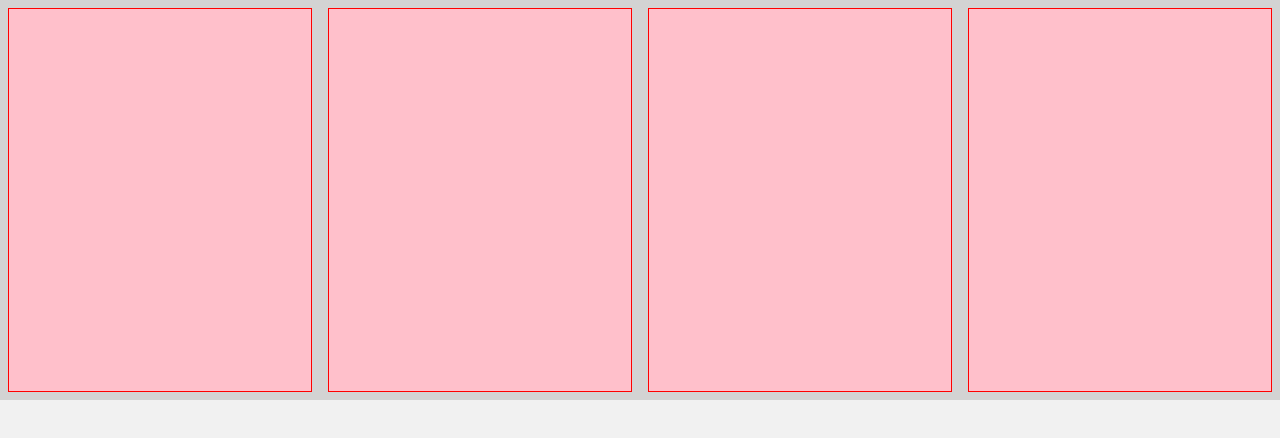
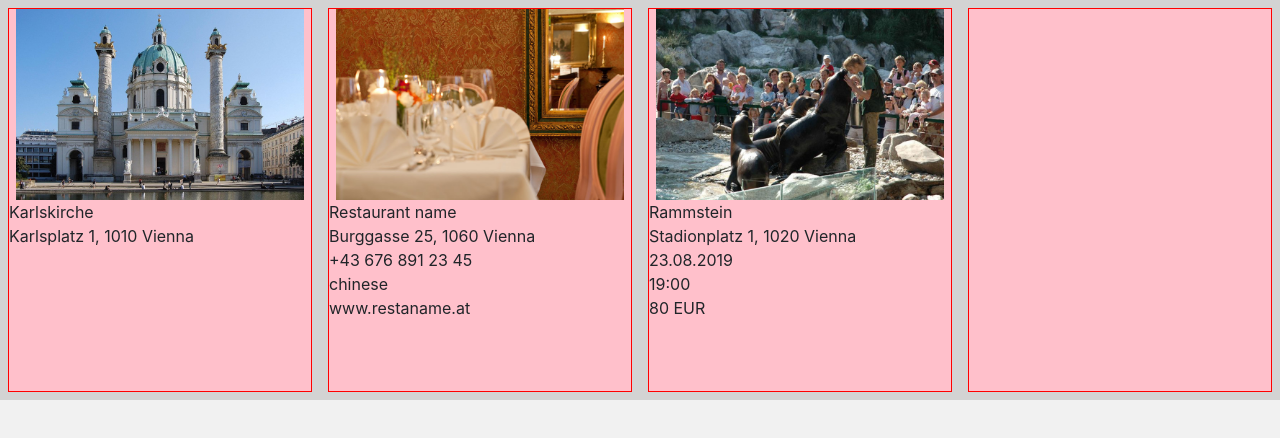
Before and after one commit to aliravn/CF-CR07-Valeria, a plain HTML site: page index.html in a window 1280 px wide. Drawn offline with nearby package versions, Linux system fonts and the light colour scheme.

Commit message:
add more objects for resting

```diff
--- a/index.html
+++ b/index.html
@@ -6,8 +6,6 @@
 	<title>PAGE TITLE HERE</title>
 	<link rel="stylesheet" href="https://stackpath.bootstrapcdn.com/bootstrap/4.3.1/css/bootstrap.min.css" integrity="sha384-ggOyR0iXCbMQv3Xipma34MD+dH/1fQ784/j6cY/iJTQUOhcWr7x9JvoRxT2MZw1T" crossorigin="anonymous">
 	<link rel="stylesheet" type="text/css" href="css/style.css">
-	<!-- LINK TO FONT AWESOME (optional)-->
-	<!-- LINK TO WEBFONT (optional) -->
 </head>
 
 
@@ -15,13 +13,43 @@
 	<div class="container-fluid">
 		<section class="row">
 			<div class="col-12 col-md-6 col-lg-3 p-2"> <!-- padding inside the column is set to 2 to separate the content visually -->
-				<div class="test"></div>
+				<div class="test">
+					<div class="image-container">
+						<img class="img-fluid" src="img/test_Karlsplatz.jpg">
+					</div>
+					<div class="text-container">
+						<p class="">Karlskirche</p>
+						<p class="">Karlsplatz 1, 1010 Vienna</p>
+					</div>
+				</div>
 			</div>
 			<div class="col-12 col-md-6 col-lg-3 p-2">
-				<div class="test"></div>
+				<div class="test">
+					<div class="image-container">
+						<img class="img-fluid" src="img/test_rest_sixta.png">
+					</div>
+					<div class="text-container">
+						<p class="">Restaurant name</p>
+						<p class="">Burggasse 25, 1060 Vienna</p>
+						<p class="">+43 676 891 23 45</p>
+						<p class="">chinese</p>
+						<p class="">www.restaname.at</p>
+					</div>
+				</div>
 			</div>
 			<div class="col-12 col-md-6 col-lg-3 p-2">
-				<div class="test"></div>
+				<div class="test">
+					<div class="image-container">
+						<img class="img-fluid" src="img/test_zoo.jpg">
+					</div>
+					<div class="">
+						<p class="">Rammstein</p>
+						<p class="">Stadionplatz 1, 1020 Vienna</p>
+						<p class="">23.08.2019</p>
+						<p class="">19:00</p>
+						<p class="">80 EUR</p>
+					</div>
+				</div>
 			</div>
 			<div class="col-12 col-md-6 col-lg-3 p-2">
 				<div class="test"></div>
```
Also changed, not shown: css/test_style.sass (+6 -7 lines), js/script.js (+13 -115 lines), test.html (+1 -1 lines), css/test_style.css, 1 other file.
